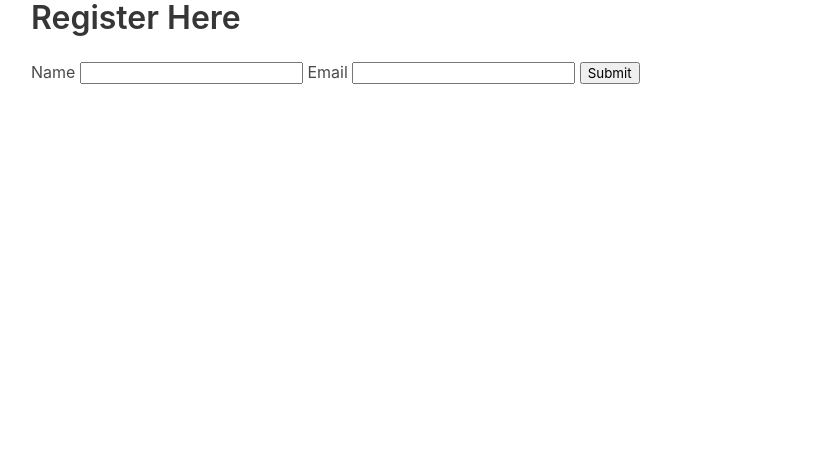
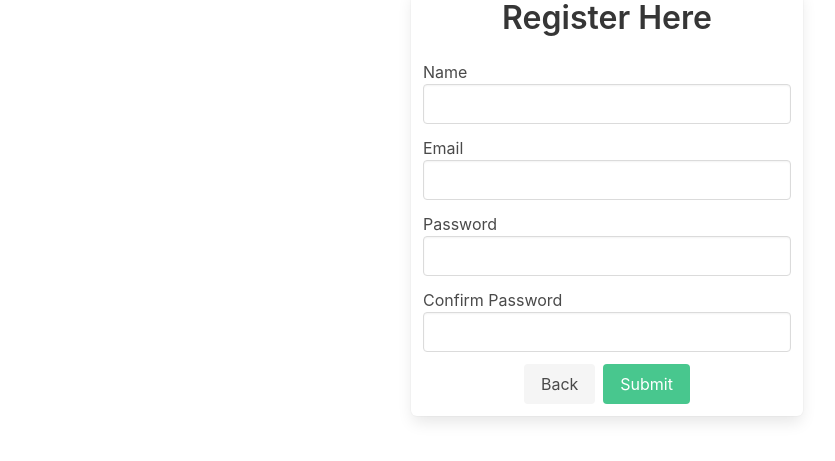
Before and after one commit to MUMT-IT/flask-demo-and-recipes, a Flask app: page /register in a window 1280 px wide. Shown: the top 461 px of the page, without its empty margins (33-868 px from the left). Run offline with Flask 2, Linux system fonts and the light colour scheme.

Commit message:
added wtforms and flask_wtf packages
replaced the old register form with flask form

updated the layout of the register page

```diff
--- a/app/__init__.py
+++ b/app/__init__.py
@@ -1,6 +1,8 @@
-from flask import Flask, render_template, jsonify, request
+from flask import Flask, render_template, jsonify, redirect, url_for, flash
+from forms import RegisterForm
 
 app = Flask(__name__)  # file name
+app.config['SECRET_KEY'] = 'thisisaverysecretivekey'
 
 
 @app.route('/', methods=['GET'])
@@ -15,17 +17,13 @@ def show_menu():
 
 @app.route('/register', methods=['GET', 'POST'])
 def register():
-    print(request.method)
-    if request.method == 'POST':
-        errors = []
-        name = request.form.get('name')
-        email = request.form.get('email')
-        if not name:
-            errors.append('You need to enter your name.')
-        if not email:
-            errors.append('You need to enter an email.')
-        return render_template('register.html', errors=errors)
-    return render_template('register.html')
+    form = RegisterForm()
+    if form.validate_on_submit():
+        name = form.name.data
+        email = form.email.data
+        flash('You have registered successfully.')
+        return redirect(url_for('show_menu'))
+    return render_template('register.html', form=form, errors=form.errors)
 
 
 @app.route('/appointments')
--- /dev/null
+++ b/app/forms.py
@@ -0,0 +1,13 @@
+# -*- coding:utf-8 -*-
+from flask_wtf import FlaskForm
+from wtforms import StringField, PasswordField
+from wtforms.validators import Email, DataRequired, Length, EqualTo
+
+
+class RegisterForm(FlaskForm):
+    name = StringField('Name', validators=[DataRequired(), Length(min=3)])
+    email = StringField('Email', validators=[Length(min=10, message=u'สั้นเกินไป'),
+                                             Email(message=u'อีเมลไม่ถูกต้อง'), DataRequired()])
+    password = PasswordField('Password', validators=[Length(min=6),
+                                                     DataRequired()])
+    confirmed_password = PasswordField('Confirm Password', validators=[EqualTo('password')])
--- a/app/templates/register.html
+++ b/app/templates/register.html
@@ -2,18 +2,47 @@
 
 {% block content %}
 <div class="container">
-    <h1 class="title">Register Here</h1>
-    <form method="post">
-        <label>Name</label>
-        <input type="text" name="name">
-        <label>Email</label>
-        <input type="email" name="email">
-        <input type="submit" value="Submit">
-    </form>
+    <div class="columns">
+        <div class="column box is-one-third is-offset-4">
+            <h1 class="title has-text-centered">Register Here</h1>
+            <form method="post">
+                {{ form.hidden_tag() }}
+                <div class="field">
+                    <label>{{ form.name.label }}</label>
+                    <div class="control">
+                        {{ form.name(class="input") }}
+                    </div>
+                </div>
+                <div class="field">
+                    <label>{{ form.email.label }}</label>
+                    <div class="control">
+                        {{ form.email(class="input") }}
+                    </div>
+                </div>
+                <div class="field">
+                    <label>{{ form.password.label }}</label>
+                    <div class="control">
+                        {{ form.password(class="input") }}
+                    </div>
+                </div>
+                <div class="field">
+                    <label>{{ form.confirmed_password.label }}</label>
+                    <div class="control">
+                        {{ form.confirmed_password(class="input") }}
+                    </div>
+                </div>
+                <div class="buttons is-centered">
+                    <a class="button is-light" href="{{ url_for('show_menu') }}">Back</a>
+                    <input type="submit" class="button is-success" value="Submit">
+                </div>
+            </form>
+
+        </div>
+    </div>
     <p class="has-text-danger">
-    {% for error in errors %}
-        {{ error }}
-    {% endfor %}
+        {% for field, msg in errors.items() %}
+        {{ ', '.join(msg) }}
+        {% endfor %}
     </p>
 </div>
 {% endblock %}
```
Also changed, not shown: app/templates/menus.html (+7 -0 lines).
